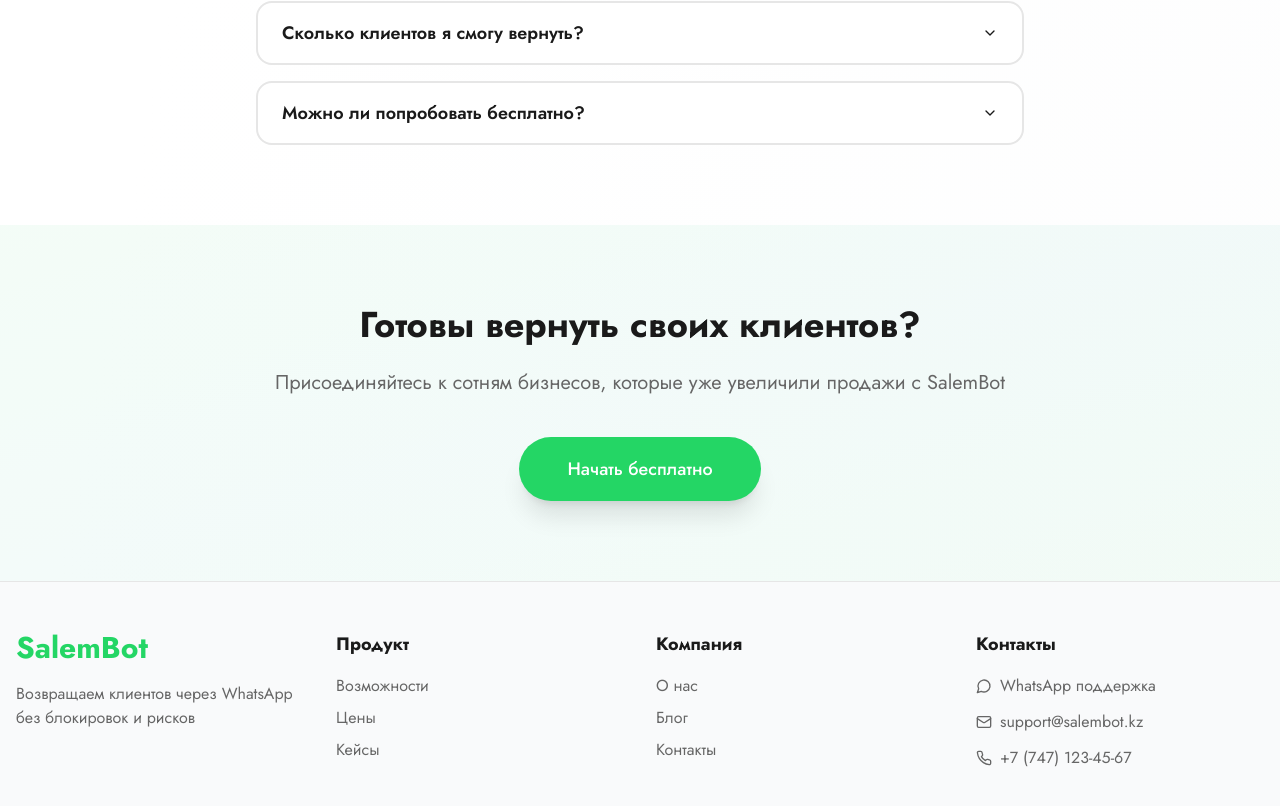
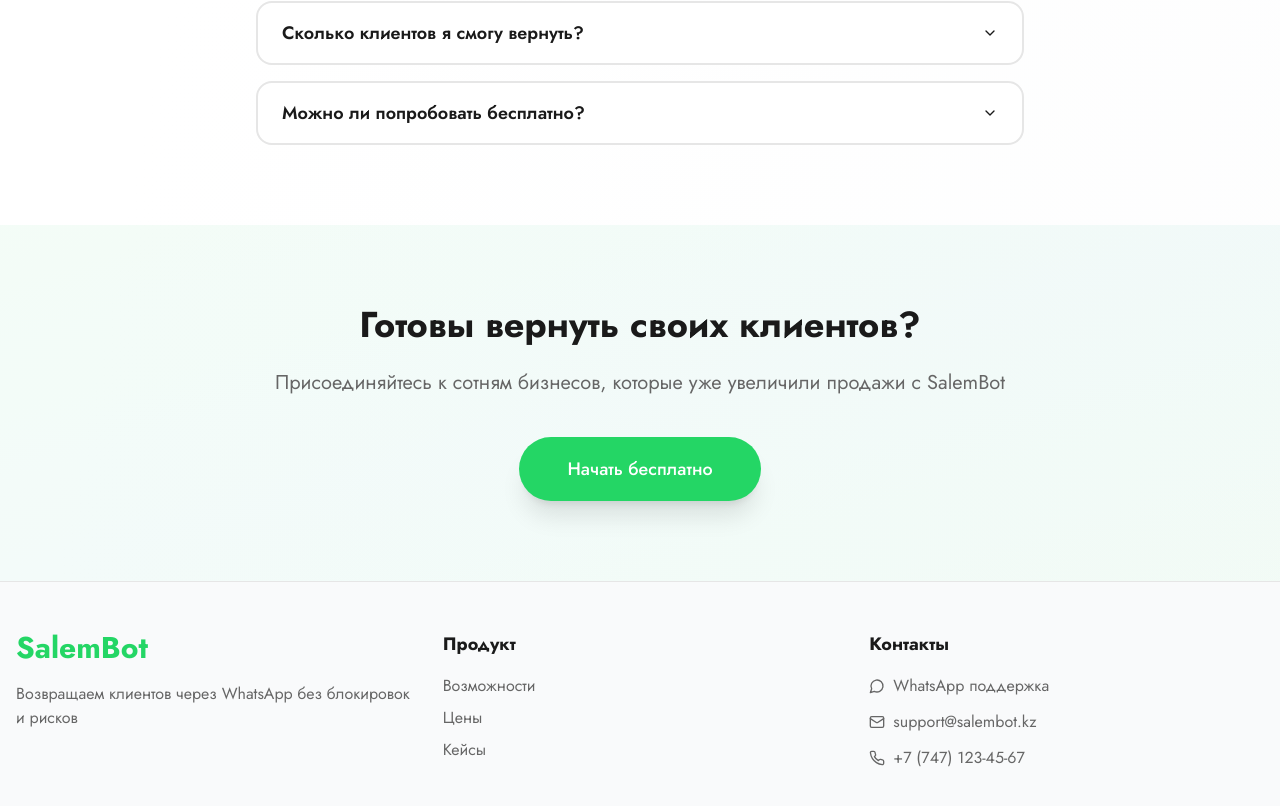
Before and after one commit to kenzheshh/sync-message-kit, a React (Vite) app: page /new in a window 1280 px wide. Shown: the part 5833-6639 px from the top of the page. Built offline with nearby package versions, Linux system fonts and the light colour scheme; the HTML template or start-up script is replaced by a standard one.

Commit message:
Remove Комания section and add anchor links

```diff
--- a/src/pages/New.tsx
+++ b/src/pages/New.tsx
@@ -54,7 +54,7 @@ const New = () => {
       </section>
 
       {/* 2. ПОЧЕМУ ЭТО ВАЖНО */}
-      <section className="py-20 bg-muted relative z-10">
+      <section id="features" className="py-20 bg-muted relative z-10">
         <div className="container mx-auto px-4">
           <div className="max-w-5xl mx-auto">
             <div className="text-center mb-16">
@@ -346,7 +346,7 @@ const New = () => {
       </section>
 
       {/* 5. CASES */}
-      <section className="py-20 relative z-10">
+      <section id="cases" className="py-20 relative z-10">
         <div className="container mx-auto px-4">
           <div className="max-w-5xl mx-auto">
             <div className="text-center mb-16">
@@ -394,7 +394,7 @@ const New = () => {
       </section>
 
       {/* 6. PRICING */}
-      <section className="py-20 bg-muted relative z-10">
+      <section id="pricing" className="py-20 bg-muted relative z-10">
         <div className="container mx-auto px-4">
           <div className="max-w-5xl mx-auto">
             <div className="text-center mb-16">
@@ -599,7 +599,7 @@ const New = () => {
       {/* Footer */}
       <footer className="bg-muted border-t relative z-10">
         <div className="container mx-auto px-4 py-12">
-          <div className="grid md:grid-cols-4 gap-8 mb-8">
+          <div className="grid md:grid-cols-3 gap-8 mb-8">
             <div className="space-y-4">
               <div className="text-3xl font-bold text-primary">SalemBot</div>
               <p className="text-muted-foreground">
@@ -611,40 +611,19 @@ const New = () => {
               <h4 className="font-bold text-lg">Продукт</h4>
               <ul className="space-y-2">
                 <li>
-                  <button onClick={() => navigate("/auth")} className="text-muted-foreground hover:text-primary transition-colors">
+                  <a href="#features" className="text-muted-foreground hover:text-primary transition-colors">
                     Возможности
-                  </button>
+                  </a>
                 </li>
                 <li>
-                  <button onClick={() => navigate("/auth")} className="text-muted-foreground hover:text-primary transition-colors">
+                  <a href="#pricing" className="text-muted-foreground hover:text-primary transition-colors">
                     Цены
-                  </button>
+                  </a>
                 </li>
                 <li>
-                  <button onClick={() => navigate("/auth")} className="text-muted-foreground hover:text-primary transition-colors">
+                  <a href="#cases" className="text-muted-foreground hover:text-primary transition-colors">
                     Кейсы
-                  </button>
-                </li>
-              </ul>
-            </div>
-
-            <div className="space-y-4">
-              <h4 className="font-bold text-lg">Компания</h4>
-              <ul className="space-y-2">
-                <li>
-                  <button onClick={() => navigate("/")} className="text-muted-foreground hover:text-primary transition-colors">
-                    О нас
-                  </button>
-                </li>
-                <li>
-                  <button onClick={() => navigate("/")} className="text-muted-foreground hover:text-primary transition-colors">
-                    Блог
-                  </button>
-                </li>
-                <li>
-                  <button onClick={() => navigate("/")} className="text-muted-foreground hover:text-primary transition-colors">
-                    Контакты
-                  </button>
+                  </a>
                 </li>
               </ul>
             </div>
```
